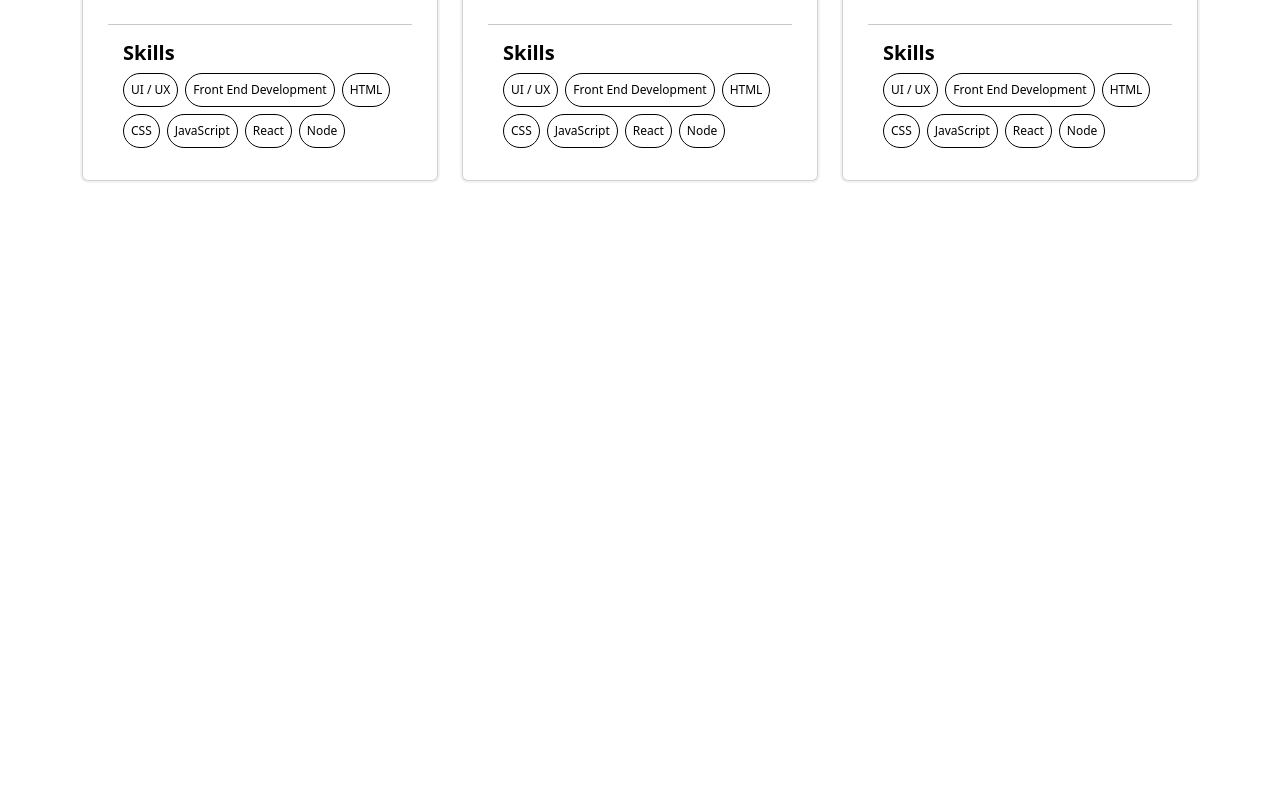
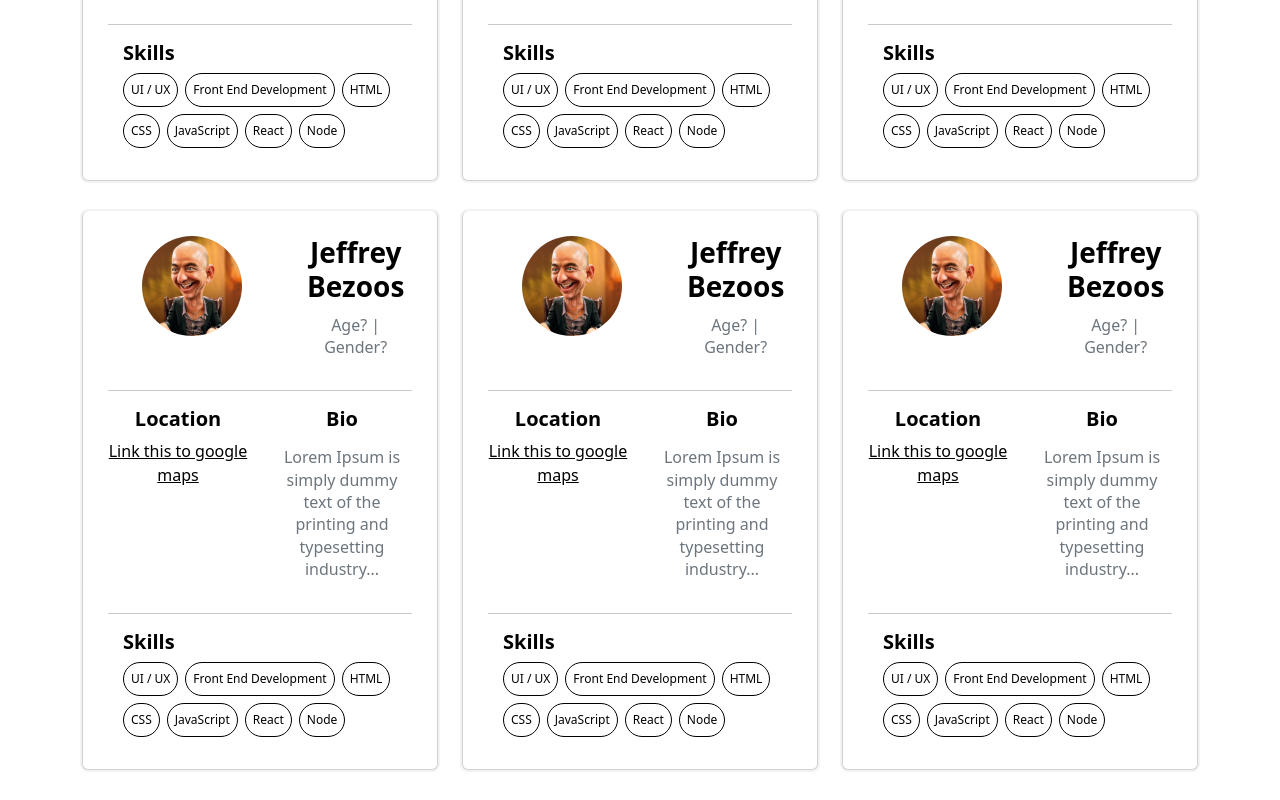
Before and after one commit to chris-menz/phe-frontend, a React (Create React App) app: page /candidateView in a window 1280 px wide. Shown: the part 433-1233 px from the top of the page. Before the commit the page ends 800 px from the top, so only its background shows below. Built offline with nearby package versions, Linux system fonts and the light colour scheme.

Commit message:
Update candidate_frames.jsx

```diff
--- a/src/components/candidate_frames.jsx
+++ b/src/components/candidate_frames.jsx
@@ -142,6 +142,137 @@ export default function Candidate_frames () {
 	            </div>
 	        </Col>
 		</Row>
+	    <Row>
+	        <Col>
+	            <div class="card user-card" style={{backgroundColor: 'white'}}>
+
+	                <div class="card-block">
+	                	<Row>
+	                    <Col md="7" class="user-image">
+	                        <img src={jeff_winner} width='100px' class="img-radius" alt="User-Profile-Image"/>
+	                    </Col>
+	                    <Col md="5">
+	                    	<h3 class="f-w-600 m-t-25 m-b-10 h5_black" style={{color: '#000', marginTop: '0px'}}>Jeffrey Bezoos</h3>
+	                    	<p class="text-muted">Age? | Gender?</p>
+	                    </Col>
+	                    </Row>
+				<hr/>
+	                    <Row>
+	                    	<Col>
+	                    		<h5 class="h5_black"><b>Location</b></h5>
+	                    		<a href="" style={{color: 'black'}}>Link this to google maps</a>
+	                    	</Col>
+	                    	<Col>
+	                    		<h5 class="h5_black"><b>Bio</b></h5>
+	                    		<p class="m-t-15 text-muted">Lorem Ipsum is simply dummy text of the printing and typesetting industry...</p>
+	                    	</Col>
+	                	</Row>
+
+
+	                    <hr/>
+                    	<div class="skills" >
+					<h5 style={{color: 'black'}}><b>Skills</b></h5>
+					<ul>
+						<li>UI / UX</li>
+						<li>Front End Development</li>
+						<li>HTML</li>
+						<li>CSS</li>
+						<li>JavaScript</li>
+						<li>React</li>
+						<li>Node</li>
+					</ul>
+				</div>
+	                </div>
+	            </div>
+	        </Col>
+
+<Col>
+	            <div class="card user-card" style={{backgroundColor: 'white'}}>
+
+	                <div class="card-block">
+	                	<Row>
+	                    <Col md="7" class="user-image">
+	                        <img src={jeff_winner} width='100px' class="img-radius" alt="User-Profile-Image"/>
+	                    </Col>
+	                    <Col md="5">
+	                    	<h3 class="f-w-600 m-t-25 m-b-10 h5_black" style={{color: '#000', marginTop: '0px'}}>Jeffrey Bezoos</h3>
+	                    	<p class="text-muted">Age? | Gender?</p>
+	                    </Col>
+	                    </Row>
+				<hr/>
+	                    <Row>
+	                    	<Col>
+	                    		<h5 class="h5_black"><b>Location</b></h5>
+	                    		<a href="" style={{color: 'black'}}>Link this to google maps</a>
+	                    	</Col>
+	                    	<Col>
+	                    		<h5 class="h5_black"><b>Bio</b></h5>
+	                    		<p class="m-t-15 text-muted">Lorem Ipsum is simply dummy text of the printing and typesetting industry...</p>
+	                    	</Col>
+	                	</Row>
+
+
+	                    <hr/>
+                    	<div class="skills" >
+					<h5 style={{color: 'black'}}><b>Skills</b></h5>
+					<ul>
+						<li>UI / UX</li>
+						<li>Front End Development</li>
+						<li>HTML</li>
+						<li>CSS</li>
+						<li>JavaScript</li>
+						<li>React</li>
+						<li>Node</li>
+					</ul>
+				</div>
+	                </div>
+	            </div>
+	        </Col>
+
+
+<Col>
+	            <div class="card user-card" style={{backgroundColor: 'white'}}>
+
+	                <div class="card-block">
+	                	<Row>
+	                    <Col md="7" class="user-image">
+	                        <img src={jeff_winner} width='100px' class="img-radius" alt="User-Profile-Image"/>
+	                    </Col>
+	                    <Col md="5">
+	                    	<h3 class="f-w-600 m-t-25 m-b-10 h5_black" style={{color: '#000', marginTop: '0px'}}>Jeffrey Bezoos</h3>
+	                    	<p class="text-muted">Age? | Gender?</p>
+	                    </Col>
+	                    </Row>
+				<hr/>
+	                    <Row>
+	                    	<Col>
+	                    		<h5 class="h5_black"><b>Location</b></h5>
+	                    		<a href="" style={{color: 'black'}}>Link this to google maps</a>
+	                    	</Col>
+	                    	<Col>
+	                    		<h5 class="h5_black"><b>Bio</b></h5>
+	                    		<p class="m-t-15 text-muted">Lorem Ipsum is simply dummy text of the printing and typesetting industry...</p>
+	                    	</Col>
+	                	</Row>
+
+
+	                    <hr/>
+                    	<div class="skills" >
+					<h5 style={{color: 'black'}}><b>Skills</b></h5>
+					<ul>
+						<li>UI / UX</li>
+						<li>Front End Development</li>
+						<li>HTML</li>
+						<li>CSS</li>
+						<li>JavaScript</li>
+						<li>React</li>
+						<li>Node</li>
+					</ul>
+				</div>
+	                </div>
+	            </div>
+	        </Col>
+		</Row>
 	</Container>
 	    </main>
 	)
```
